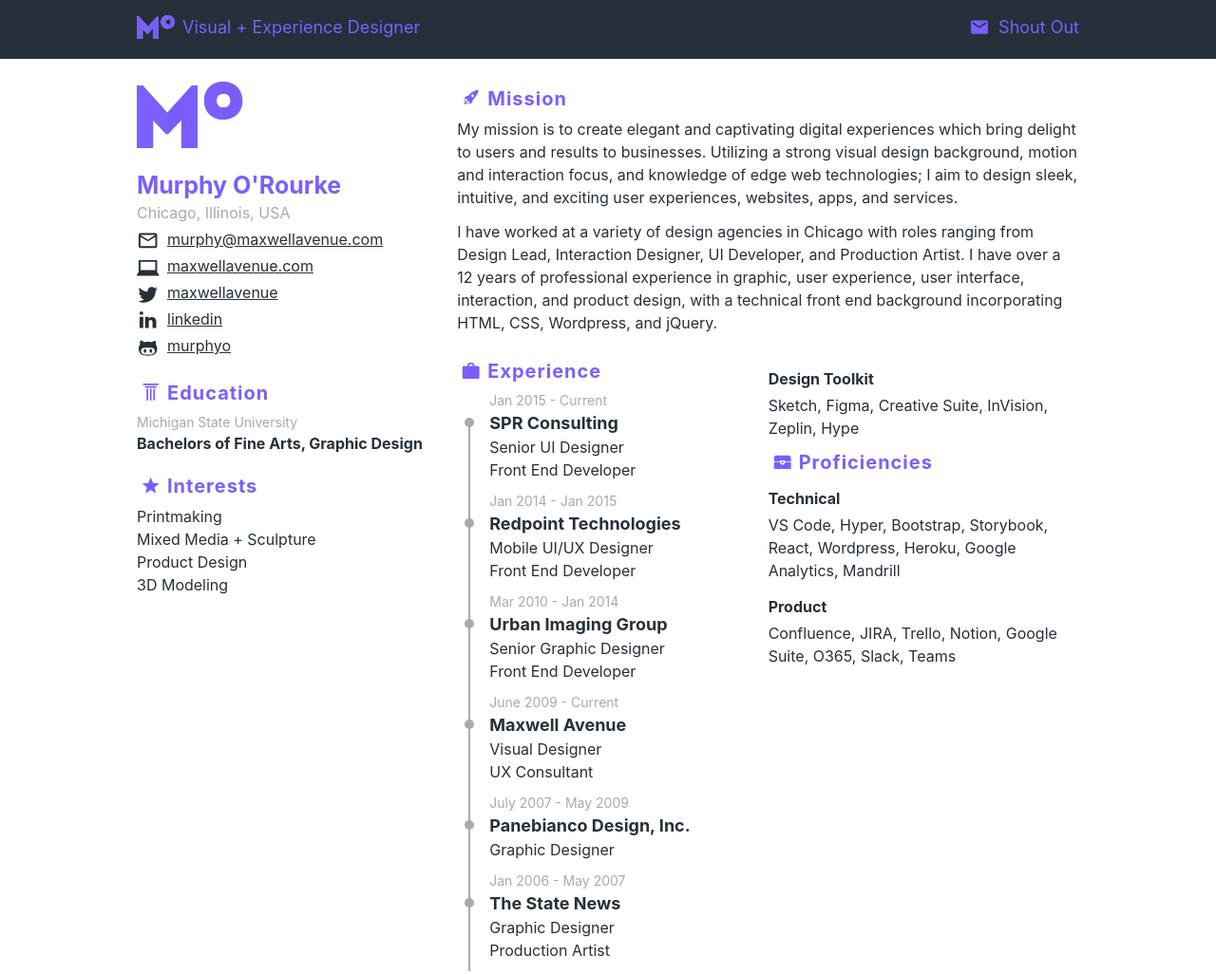
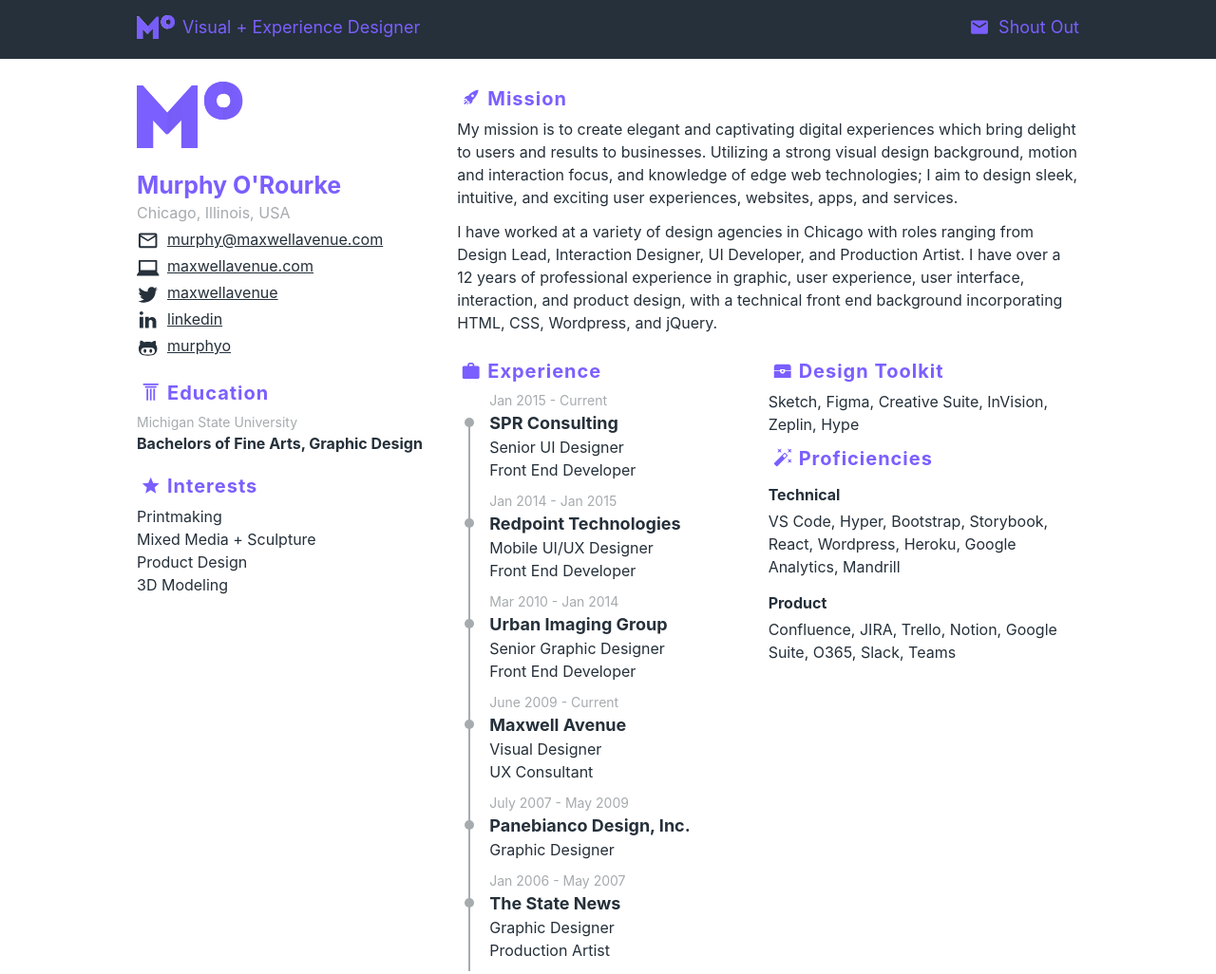
Before and after one commit to murphyo/murphyo.github.io, a website: page index.html in a window 1280 px wide. Shown: the whole page at 95% size. Drawn offline with Linux system fonts and the light colour scheme; a script that the page names is missing.

Commit message:
no message

```diff
--- a/index.html
+++ b/index.html
@@ -153,7 +153,7 @@
         </ul>
       </div>
       <div class="skills fadeCtrl">
-        <h2>Design Toolkit</h2>
+        <h1>Design Toolkit</h1>
         <p>Sketch, Figma, Creative Suite, InVision, Zeplin, Hype</p>
         <h1>Proficiencies</h1>
         <h2>Technical</h2>
```
